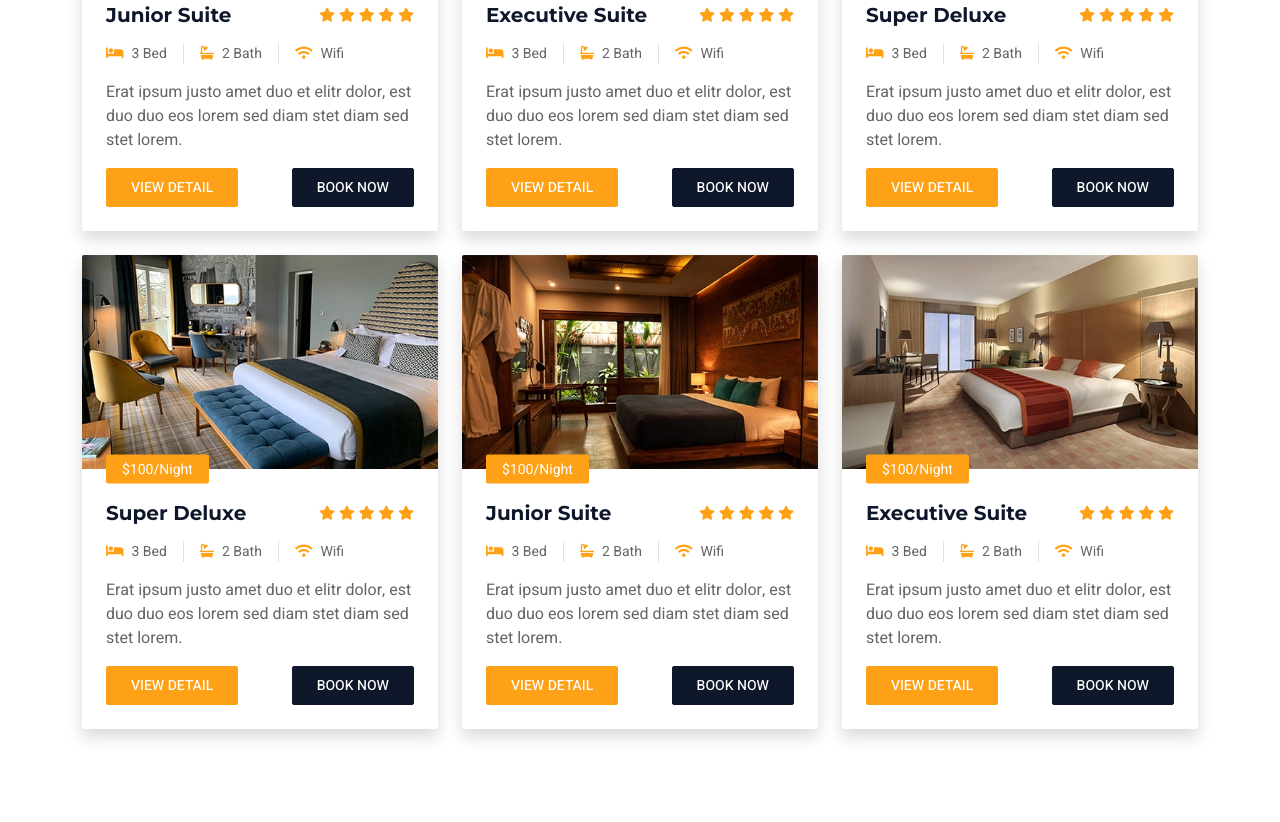
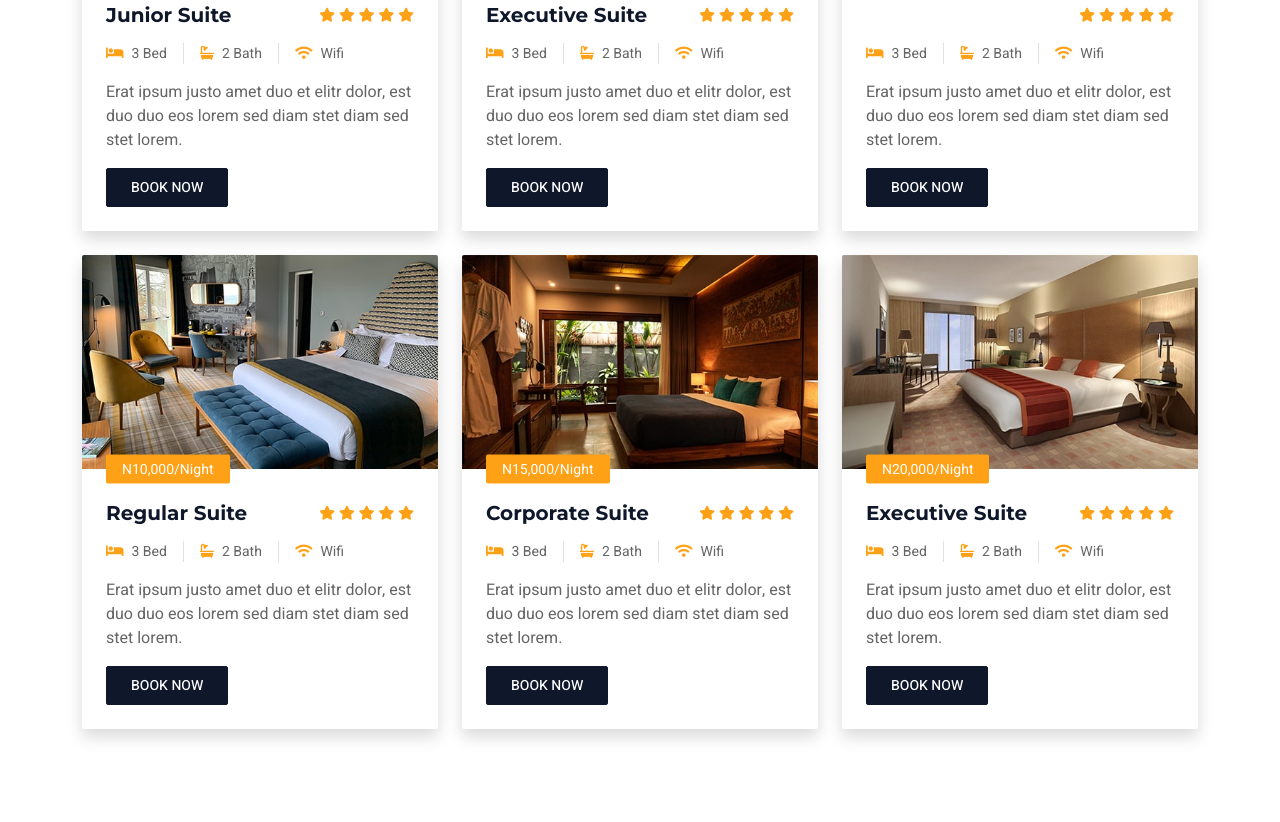
Before and after one commit to uzore/dethinkers, a plain HTML site: page room.html in a window 1280 px wide. Shown: the part 853-1675 px from the top of the page. Drawn offline with nearby package versions, Linux system fonts and the light colour scheme.

Commit message:
Attempts

```diff
--- a/room.html
+++ b/room.html
@@ -85,9 +85,7 @@
                                 <a href="about.html" class="nav-item nav-link">About</a>
                                 <a href="service.html" class="nav-item nav-link">Services</a>
                                 <a href="room.html" class="nav-item nav-link active">Rooms</a>
-                                <div class="nav-item dropdown">
-                                    <a href="booking.html" class="nav-link dropdown-toggle" data-bs-toggle="dropdown">Booking</a>
-                                </div>
+                                <a href="booking.html" class="nav-link dropdown-toggle" data-bs-toggle="dropdown">Booking</a>
                                 <a href="contact.html" class="nav-item nav-link">Contact</a>
                             </div>
                         </div>
@@ -151,8 +149,7 @@
                                 </div>
                                 <p class="text-body mb-3">Erat ipsum justo amet duo et elitr dolor, est duo duo eos lorem sed diam stet diam sed stet lorem.</p>
                                 <div class="d-flex justify-content-between">
-                                    <a class="btn btn-sm btn-primary rounded py-2 px-4" href="">View Detail</a>
-                                    <a class="btn btn-sm btn-dark rounded py-2 px-4" href="">Book Now</a>
+                                    <a class="btn btn-sm btn-dark rounded py-2 px-4" href="booking.html">Book Now</a>
                                 </div>
                             </div>
                         </div>
@@ -181,8 +178,7 @@
                                 </div>
                                 <p class="text-body mb-3">Erat ipsum justo amet duo et elitr dolor, est duo duo eos lorem sed diam stet diam sed stet lorem.</p>
                                 <div class="d-flex justify-content-between">
-                                    <a class="btn btn-sm btn-primary rounded py-2 px-4" href="">View Detail</a>
-                                    <a class="btn btn-sm btn-dark rounded py-2 px-4" href="">Book Now</a>
+                                    <a class="btn btn-sm btn-dark rounded py-2 px-4" href="booking.html">Book Now</a>
                                 </div>
                             </div>
                         </div>
@@ -191,11 +187,11 @@
                         <div class="room-item shadow rounded overflow-hidden">
                             <div class="position-relative">
                                 <img class="img-fluid" src="img/room-3.jpg" alt="">
-                                <small class="position-absolute start-0 top-100 translate-middle-y bg-primary text-white rounded py-1 px-3 ms-4">$100/Night</small>
+                                <small class="position-absolute start-0 top-100 translate-middle-y bg-primary text-white rounded py-1 px-3 ms-4">N10,000/Night</small>
                             </div>
                             <div class="p-4 mt-2">
                                 <div class="d-flex justify-content-between mb-3">
-                                    <h5 class="mb-0">Super Deluxe</h5>
+                                    <h5 class="mb-0"></h5>
                                     <div class="ps-2">
                                         <small class="fa fa-star text-primary"></small>
                                         <small class="fa fa-star text-primary"></small>
@@ -211,8 +207,7 @@
                                 </div>
                                 <p class="text-body mb-3">Erat ipsum justo amet duo et elitr dolor, est duo duo eos lorem sed diam stet diam sed stet lorem.</p>
                                 <div class="d-flex justify-content-between">
-                                    <a class="btn btn-sm btn-primary rounded py-2 px-4" href="">View Detail</a>
-                                    <a class="btn btn-sm btn-dark rounded py-2 px-4" href="">Book Now</a>
+                                    <a class="btn btn-sm btn-dark rounded py-2 px-4" href="room.html">Book Now</a>
                                 </div>
                             </div>
                         </div>
@@ -221,11 +216,11 @@
                         <div class="room-item shadow rounded overflow-hidden">
                             <div class="position-relative">
                                 <img class="img-fluid" src="img/room-3.jpg" alt="">
-                                <small class="position-absolute start-0 top-100 translate-middle-y bg-primary text-white rounded py-1 px-3 ms-4">$100/Night</small>
+                                <small class="position-absolute start-0 top-100 translate-middle-y bg-primary text-white rounded py-1 px-3 ms-4">N10,000/Night</small>
                             </div>
                             <div class="p-4 mt-2">
                                 <div class="d-flex justify-content-between mb-3">
-                                    <h5 class="mb-0">Super Deluxe</h5>
+                                    <h5 class="mb-0">Regular Suite</h5>
                                     <div class="ps-2">
                                         <small class="fa fa-star text-primary"></small>
                                         <small class="fa fa-star text-primary"></small>
@@ -241,8 +236,7 @@
                                 </div>
                                 <p class="text-body mb-3">Erat ipsum justo amet duo et elitr dolor, est duo duo eos lorem sed diam stet diam sed stet lorem.</p>
                                 <div class="d-flex justify-content-between">
-                                    <a class="btn btn-sm btn-primary rounded py-2 px-4" href="">View Detail</a>
-                                    <a class="btn btn-sm btn-dark rounded py-2 px-4" href="">Book Now</a>
+                                    <a class="btn btn-sm btn-dark rounded py-2 px-4" href="room.html">Book Now</a>
                                 </div>
                             </div>
                         </div>
@@ -251,11 +245,11 @@
                         <div class="room-item shadow rounded overflow-hidden">
                             <div class="position-relative">
                                 <img class="img-fluid" src="img/room-1.jpg" alt="">
-                                <small class="position-absolute start-0 top-100 translate-middle-y bg-primary text-white rounded py-1 px-3 ms-4">$100/Night</small>
+                                <small class="position-absolute start-0 top-100 translate-middle-y bg-primary text-white rounded py-1 px-3 ms-4">N15,000/Night</small>
                             </div>
                             <div class="p-4 mt-2">
                                 <div class="d-flex justify-content-between mb-3">
-                                    <h5 class="mb-0">Junior Suite</h5>
+                                    <h5 class="mb-0">Corporate Suite</h5>
                                     <div class="ps-2">
                                         <small class="fa fa-star text-primary"></small>
                                         <small class="fa fa-star text-primary"></small>
@@ -271,8 +265,7 @@
                                 </div>
                                 <p class="text-body mb-3">Erat ipsum justo amet duo et elitr dolor, est duo duo eos lorem sed diam stet diam sed stet lorem.</p>
                                 <div class="d-flex justify-content-between">
-                                    <a class="btn btn-sm btn-primary rounded py-2 px-4" href="">View Detail</a>
-                                    <a class="btn btn-sm btn-dark rounded py-2 px-4" href="">Book Now</a>
+                                    <a class="btn btn-sm btn-dark rounded py-2 px-4" href="room.html">Book Now</a>
                                 </div>
                             </div>
                         </div>
@@ -281,7 +274,7 @@
                         <div class="room-item shadow rounded overflow-hidden">
                             <div class="position-relative">
                                 <img class="img-fluid" src="img/room-2.jpg" alt="">
-                                <small class="position-absolute start-0 top-100 translate-middle-y bg-primary text-white rounded py-1 px-3 ms-4">$100/Night</small>
+                                <small class="position-absolute start-0 top-100 translate-middle-y bg-primary text-white rounded py-1 px-3 ms-4">N20,000/Night</small>
                             </div>
                             <div class="p-4 mt-2">
                                 <div class="d-flex justify-content-between mb-3">
@@ -301,8 +294,7 @@
                                 </div>
                                 <p class="text-body mb-3">Erat ipsum justo amet duo et elitr dolor, est duo duo eos lorem sed diam stet diam sed stet lorem.</p>
                                 <div class="d-flex justify-content-between">
-                                    <a class="btn btn-sm btn-primary rounded py-2 px-4" href="">View Detail</a>
-                                    <a class="btn btn-sm btn-dark rounded py-2 px-4" href="">Book Now</a>
+                                    <a class="btn btn-sm btn-dark rounded py-2 px-4" href="room.html">Book Now</a>
                                 </div>
                             </div>
                         </div>
```
Also changed, not shown: about.html (+5 -53 lines).
